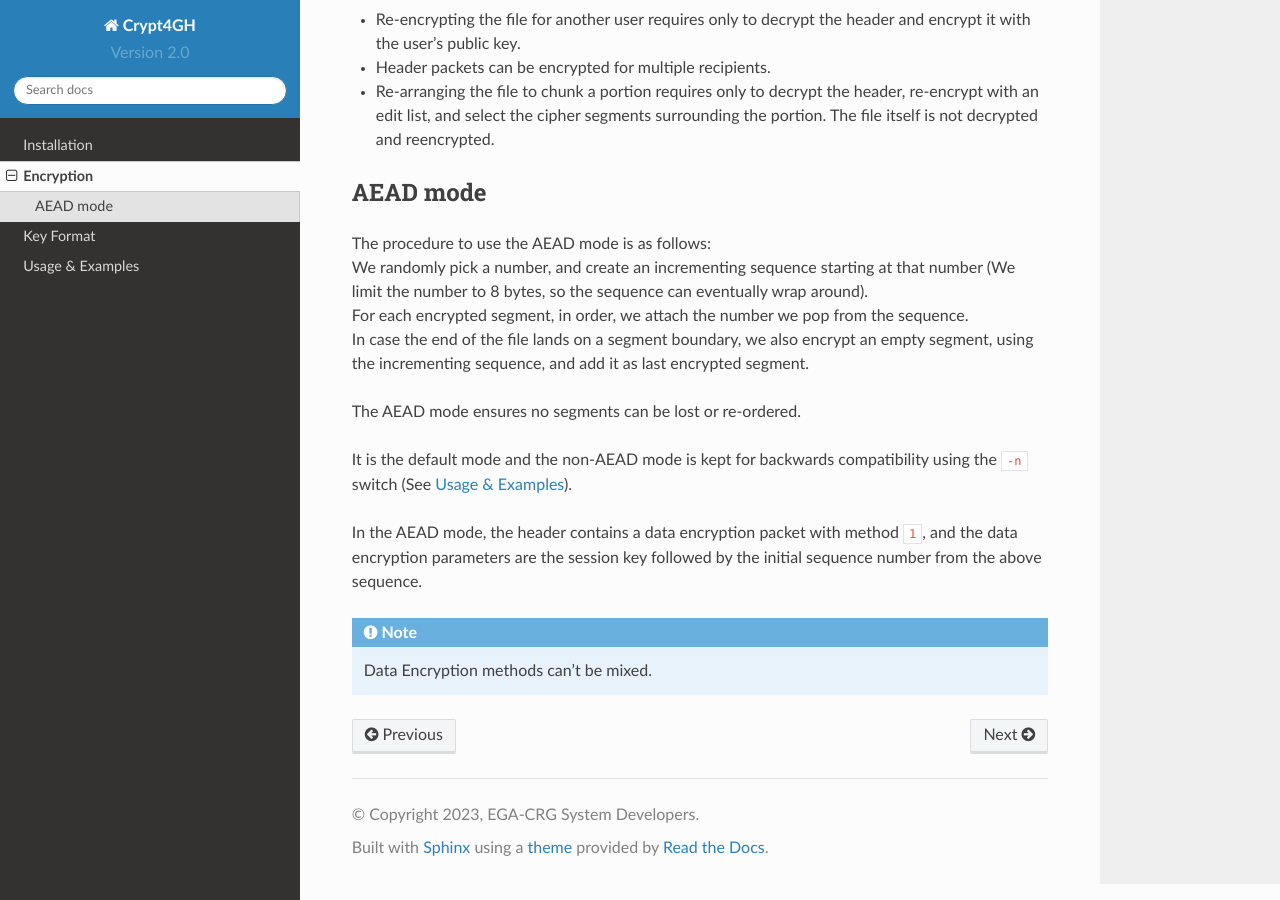
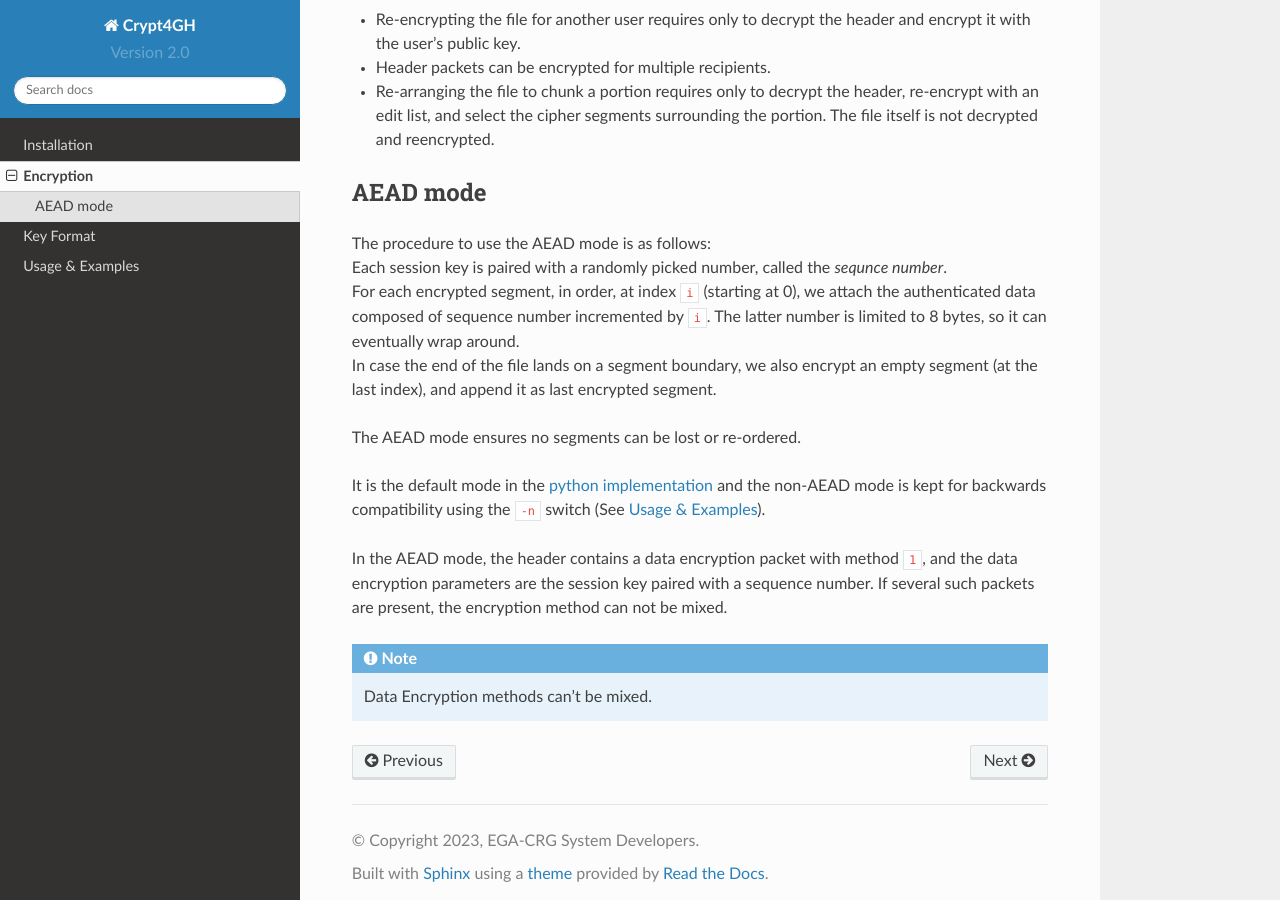
Before and after one commit to EGA-archive/crypt4gh, a Sphinx documentation site: the page built from docs/encryption.rst, in a window 1280 px wide and 900 px high, scrolled down 1107 px. Built offline with Sphinx 7.4.7 and the Read the Docs theme 2.0.0, drawn with Linux system fonts in a browser that asks for light colours.

Commit message:
Rephrasing the AEAD mode

```diff
--- a/docs/encryption.rst
+++ b/docs/encryption.rst
@@ -30,19 +30,20 @@ The advantages of the format are, among others:
 AEAD mode
 ---------
 
-The procedure to use the AEAD mode is as follows: |br| We randomly
-pick a number, and create an incrementing sequence starting at that
-number (We limit the number to 8 bytes, so the sequence can eventually
-wrap around). |br| For each encrypted segment, in order, we attach the
-number we pop from the sequence. |br| In case the end of the file
-lands on a segment boundary, we also encrypt an empty segment, using
-the incrementing sequence, and add it as last encrypted segment.
+The procedure to use the AEAD mode is as follows: |br| Each session
+key is paired with a randomly picked number, called the *sequnce
+number*. |br| For each encrypted segment, in order, at index ``i``
+(starting at 0), we attach the authenticated data composed of sequence
+number incremented by ``i``. The latter number is limited to 8 bytes,
+so it can eventually wrap around. |br| In case the end of the file
+lands on a segment boundary, we also encrypt an empty segment (at the
+last index), and append it as last encrypted segment.
 
 The AEAD mode ensures no segments can be lost or re-ordered.
 
-It is the default mode and the non-AEAD mode is kept for backwards compatibility using the ``-n`` switch (See :ref:`Usage & Examples <cli-usage>`).
+It is the default mode in the `python implementation <https://pypi.org/project/crypt4gh/>`_ and the non-AEAD mode is kept for backwards compatibility using the ``-n`` switch (See :ref:`Usage & Examples <cli-usage>`).
 
-In the AEAD mode, the header contains a data encryption packet with method ``1``, and the data encryption parameters are the session key followed by the initial sequence number from the above sequence.
+In the AEAD mode, the header contains a data encryption packet with method ``1``, and the data encryption parameters are the session key paired with a sequence number. If several such packets are present, the encryption method can not be mixed.
 
 .. note:: Data Encryption methods can't be mixed.
 
```
